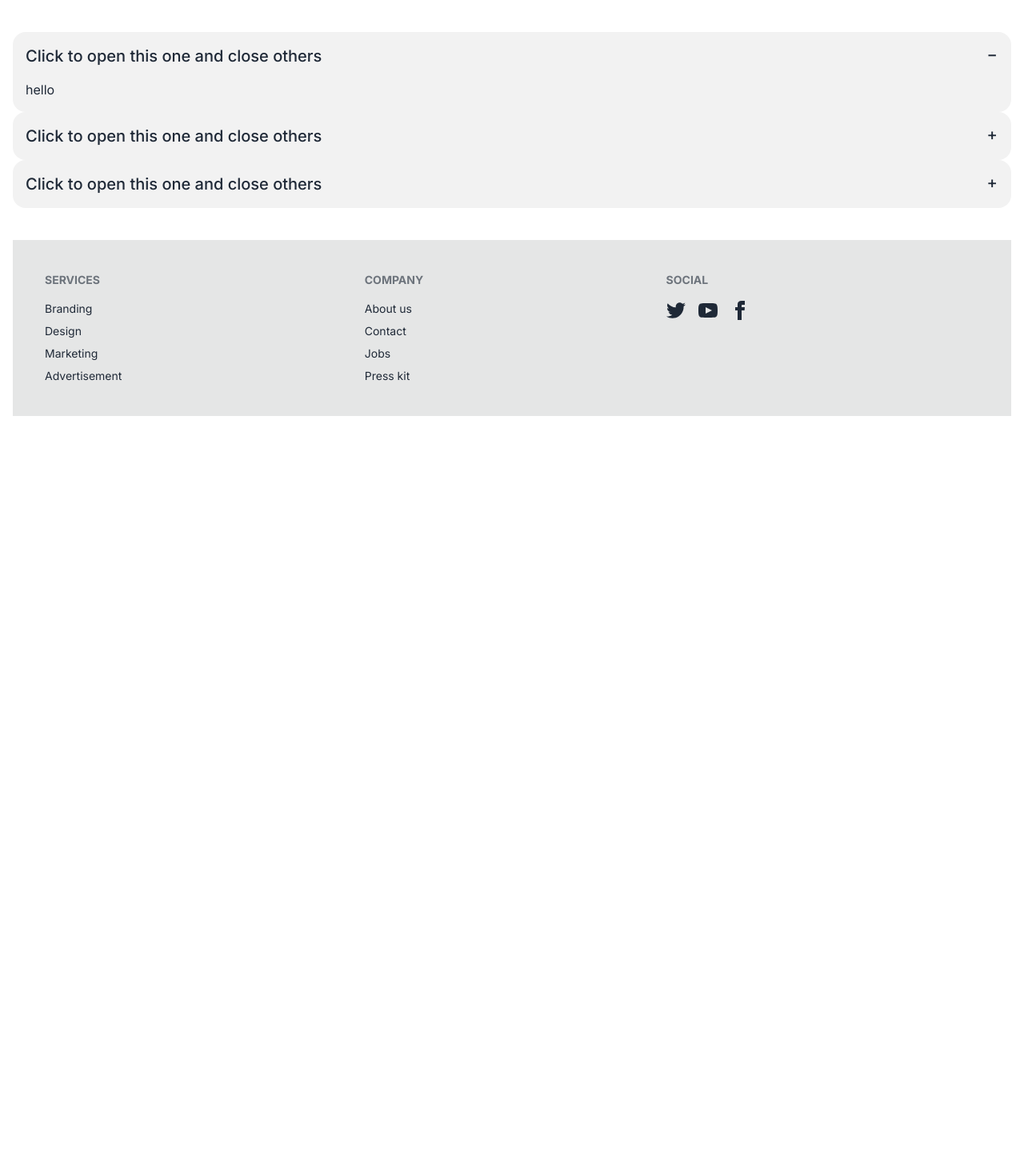
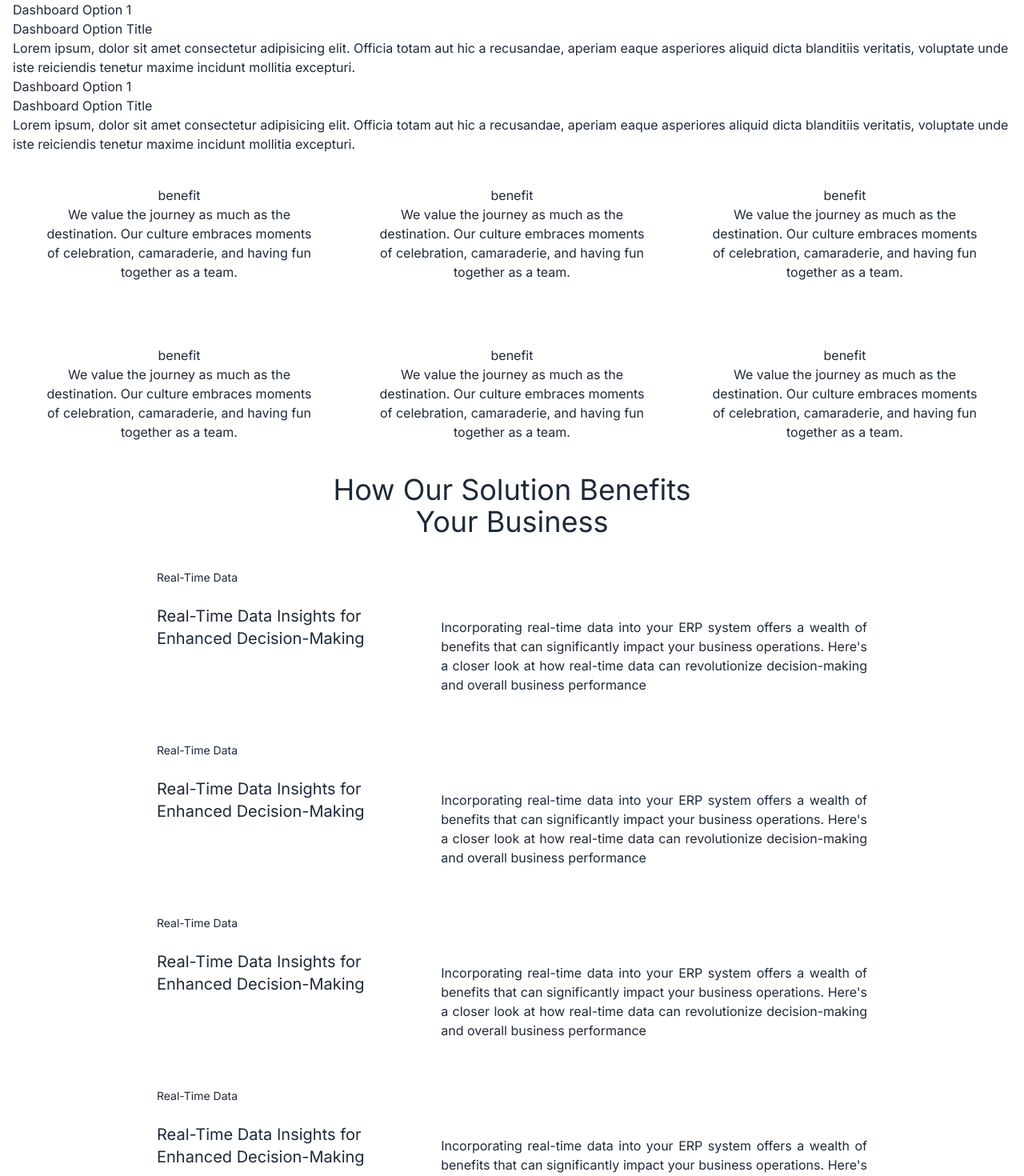
Before and after one commit to heshaaa0/SpongeBoB-web, a Next.js app: page / in a window 1280 px wide. Shown: the part 880-2350 px from the top of the page at 80% size. Before the commit the page ends 1416 px from the top, so only its background shows below. Built offline with nearby package versions, Linux system fonts and the light colour scheme.

Commit message:
feat: added DashboardOpt, FlexText and Grid Components

```diff
--- a/app/components/Accordian.tsx
+++ b/app/components/Accordian.tsx
@@ -1,6 +1,6 @@
 import React from "react";
 
-const Accordian = () => {
+const Accordion = () => {
 
   return (
     <div className="my-10">
@@ -35,4 +35,4 @@ const Accordian = () => {
   );
 };
 
-export default Accordian;
+export default Accordion;
--- /dev/null
+++ b/app/components/DashboardOpt.tsx
@@ -0,0 +1,35 @@
+import React from "react";
+
+const DashboardOpt = () => {
+
+  return (
+    <div>
+      <div>
+        <div>
+          <h3>Dashboard Option 1</h3>
+          <p>Dashboard Option Title</p>
+          <p>
+            Lorem ipsum, dolor sit amet consectetur adipisicing elit. Officia
+            totam aut hic a recusandae, aperiam eaque asperiores aliquid dicta
+            blanditiis veritatis, voluptate unde iste reiciendis tenetur maxime
+            incidunt mollitia excepturi.
+          </p>
+        </div>
+      </div>
+      <div>
+        <div>
+          <h3>Dashboard Option 1</h3>
+          <p>Dashboard Option Title</p>
+          <p>
+            Lorem ipsum, dolor sit amet consectetur adipisicing elit. Officia
+            totam aut hic a recusandae, aperiam eaque asperiores aliquid dicta
+            blanditiis veritatis, voluptate unde iste reiciendis tenetur maxime
+            incidunt mollitia excepturi.
+          </p>
+        </div>
+      </div>
+    </div>
+  );
+};
+
+export default DashboardOpt;
--- /dev/null
+++ b/app/components/FllexText.tsx
@@ -0,0 +1,45 @@
+import React from "react";
+
+const FlexText = () => {
+  return (
+    <div className="md:px-14 lg:px-40">
+      <h1 className="text-center text-4xl items-center capitalize">How Our Solution Benefits<br/>Your Business</h1>
+      <div className="flex md:flex-row p-5">
+        <div className="grid grid-cols-1 md:pr-10 lg:pr-0 lg:w-2/4">
+          <div className="py-5">
+            <p className="pb-6 text-sm">Real-Time Data</p>
+            <p className="text-xl">Real-Time Data Insights for<br/>Enhanced Decision-Making</p>
+          </div>
+          <div className="py-5">
+            <p className="pb-6 text-sm">Real-Time Data</p>
+            <p className="text-xl">Real-Time Data Insights for<br/>Enhanced Decision-Making</p>
+          </div>
+          <div className="py-5">
+            <p className="pb-6 text-sm">Real-Time Data</p>
+            <p className="text-xl">Real-Time Data Insights for<br/>Enhanced Decision-Making</p>
+          </div>
+          <div className="py-5">
+            <p className="pb-6 text-sm">Real-Time Data</p>
+            <p className="text-xl">Real-Time Data Insights for<br/>Enhanced Decision-Making</p>
+          </div>
+        </div>
+        <div className="grid grid-cols-1 text-justify items-center w-3/4">
+          <div className="py-10 mt-10">
+            <p>Incorporating real-time data into your ERP system offers a wealth of benefits that can significantly impact your business operations. Here's a closer look at how real-time data can revolutionize decision-making and overall business performance</p>
+          </div>
+          <div className="py-10 mt-10">
+            <p>Incorporating real-time data into your ERP system offers a wealth of benefits that can significantly impact your business operations. Here's a closer look at how real-time data can revolutionize decision-making and overall business performance</p>
+          </div>
+          <div className="py-10 mt-10">
+            <p>Incorporating real-time data into your ERP system offers a wealth of benefits that can significantly impact your business operations. Here's a closer look at how real-time data can revolutionize decision-making and overall business performance</p>
+          </div>
+          <div className="py-10 mt-10">
+            <p>Incorporating real-time data into your ERP system offers a wealth of benefits that can significantly impact your business operations. Here's a closer look at how real-time data can revolutionize decision-making and overall business performance</p>
+          </div>
+        </div>
+      </div>
+    </div>
+  );
+};
+
+export default FlexText;
--- /dev/null
+++ b/app/components/Grid.tsx
@@ -0,0 +1,61 @@
+import Image from "next/image";
+
+const Grid = () => {
+
+  return (
+    <div>
+      <div className="grid grid-cols-1 md:grid-cols-2 lg:grid-cols-3">
+        <div className="p-10">
+          <h1 className="text-center">benefit</h1>
+          <p className="text-center">
+            We value the journey as much as the destination. Our culture
+            embraces moments of celebration, camaraderie, and having fun
+            together as a team.
+          </p>
+        </div>
+        <div className="p-10">
+          <h1 className="text-center">benefit</h1>
+          <p className="text-center">
+            We value the journey as much as the destination. Our culture
+            embraces moments of celebration, camaraderie, and having fun
+            together as a team.
+          </p>
+        </div>
+        <div className="p-10">
+          <h1 className="text-center">benefit</h1>
+          <p className="text-center">
+            We value the journey as much as the destination. Our culture
+            embraces moments of celebration, camaraderie, and having fun
+            together as a team.
+          </p>
+        </div>
+        <div className="p-10">
+          <h1 className="text-center">benefit</h1>
+          <p className="text-center">
+            We value the journey as much as the destination. Our culture
+            embraces moments of celebration, camaraderie, and having fun
+            together as a team.
+          </p>
+        </div>
+        <div className="p-10">
+          <h1 className="text-center">benefit</h1>
+          <p className="text-center">
+            We value the journey as much as the destination. Our culture
+            embraces moments of celebration, camaraderie, and having fun
+            together as a team.
+          </p>
+        </div>
+        <div className="p-10">
+          <h1 className="text-center">benefit</h1>
+          <p className="text-center">
+            We value the journey as much as the destination. Our culture
+            embraces moments of celebration, camaraderie, and having fun
+            together as a team.
+          </p>
+        </div>
+      </div>
+    </div>
+  );
+};
+
+export default Grid;
--- a/app/page.tsx
+++ b/app/page.tsx
@@ -1,7 +1,10 @@
 import Header from "./components/HeroSection";
 import Table from "./components/Table";
-import Accordian from "./components/Accordian";
+import Accordion from "./components/Accordian";
 import HeroSection from "./components/HeroSection";
+import Grid from "./components/Grid";
+import FlexText from "./components/FllexText";
+import DashboardOpt from "./components/DashboardOpt";
 
 
 const Home =()=> {
@@ -9,7 +12,10 @@ const Home =()=> {
   return (
     <main>
       <HeroSection/>
-      <Accordian/>
+      <DashboardOpt/>
+      <Grid/>
+      <FlexText/>
+      <Accordion/>
       {/* <Table/> */}
     </main>
   )
```
